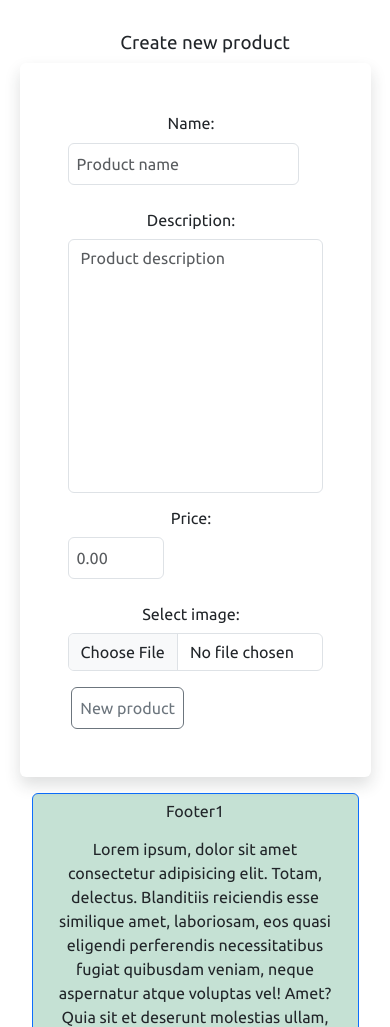
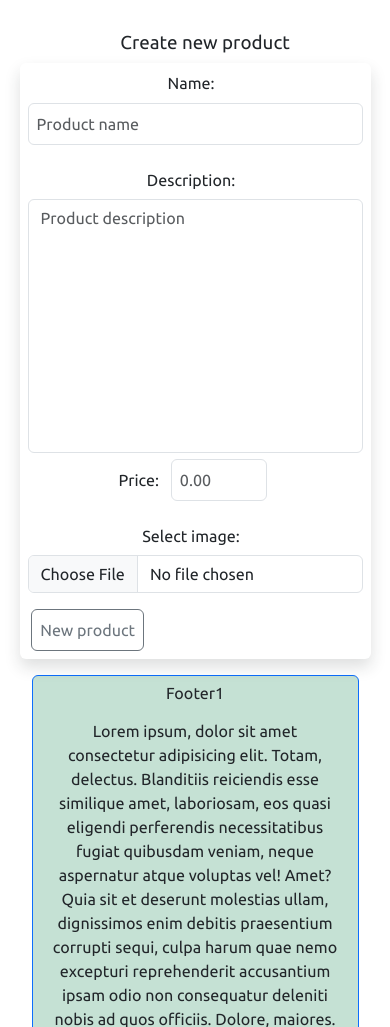
Before and after one commit to u83mm/e-commerce, a PHP site: template Application/view/products/new_product_view.twig in a window 390 px wide. Shown: the part 227-1254 px from the top of the page. Run offline with PHP 8.4, Linux system fonts and the light colour scheme; the template is opened without the code that fills it, so the values that code supplies are empty; some libraries are stand-ins or nearby versions.

Commit message:
Updated 'Create new product' responsive view

```diff
--- a/Application/Controller/products/ProductsController.php
+++ b/Application/Controller/products/ProductsController.php
@@ -121,8 +121,8 @@
                             $original = $commonTask->createImageFromSource($upload_filename, $type);
 
                             // Resize the image
-                            $w = 600; // width value for the new image
-                            $h = 400; // heigh value for the new image
+                            $w = 400; // width value for the new image
+                            $h = 500; // heigh value for the new image
                             $final_image = $commonTask->resizeImage($original, $w, $h);
 
                             // replace the image on the server
--- a/Application/model/classes/CommonTasks.php
+++ b/Application/model/classes/CommonTasks.php
@@ -3,7 +3,7 @@
 
     class CommonTasks
     {
-        // da formato a fechas que son Strings para que las muestre en formato ('dd-mm-YYYY')
+        // Da formato a fechas que son Strings para que las muestre en formato ('dd-mm-YYYY')
 
         public function showDayMonthYear(string $date = null): string
         {
@@ -101,7 +101,7 @@
         }
 
 
-        // Función para redimiensionado de imágenes
+        // Función para redimensionado de imágenes
 
         public function resizeImage($original, $w, $h) {
             try {
@@ -124,7 +124,7 @@
         }
 
 
-        //Convierte una dirección absoluta a una para poder ver la ruta en navegador
+        // Convierte una dirección absoluta a una para poder ver la ruta en navegador
 
         function getWebPath(string|null $file_system_path): string
         {
--- a/Application/view/products/form_view.twig
+++ b/Application/view/products/form_view.twig
@@ -1,23 +1,23 @@
-<form class="rounded shadow p-5" action="/products/new" method="post" enctype="multipart/form-data">
+<form class="rounded shadow p-2 p-md-5" action="/products/new" method="post" enctype="multipart/form-data">
     <!-- Product Name -->
-    <div class="col-12 col-lg-4 d-inline-block text-center text-lg-end">
+    <div class="col-12 col-sm-2 col-lg-4 d-inline-block text-center text-lg-end">
         <label class="form-label text-center text-lg-end" for="name">Name:</label>
     </div>
-    <div class="col-sm-12 col-lg-6 d-inline-block mb-3">
+    <div class="col-12 col-sm-9 col-lg-6 d-inline-block mb-3">
         <input class="form-control" type="text" name="name" id="name" value="{{ fields.name }}" placeholder="Product name" required>
     </div>
     <!-- Product Description -->
     <div class="col-12 col-lg-4 d-inline-block text-center text-lg-end">
         <label class="col-form-label text-center text-lg-end" for="description">Description:</label>
     </div>
-    <div class="col-sm-12 col-lg-6 d-inline-block">
+    <div class="col-12 col-lg-6 d-inline-block">
         <textarea class="form-control" name="description" id="description" cols="30" rows="10" placeholder="Product description" required>{{ fields.description }}</textarea>
     </div>
     <!-- Product Price -->
-    <div class="col-12 col-lg-4 d-inline-block text-center text-lg-end">
+    <div class="col-5 col-lg-4 d-inline-block text-end">
         <label class="col-form-label text-center text-lg-end" for="price">Price:</label>
     </div>
-    <div class="col-sm-12 col-lg-6 d-inline-block mb-3">
+    <div class="col-6 col-lg-6 d-inline-block mb-3">
         <input class="form-control" type="text" name="price" id="price" value="{{ fields.price }}" placeholder="0.00" required>
     </div>
     <!-- Upload image -->
```
